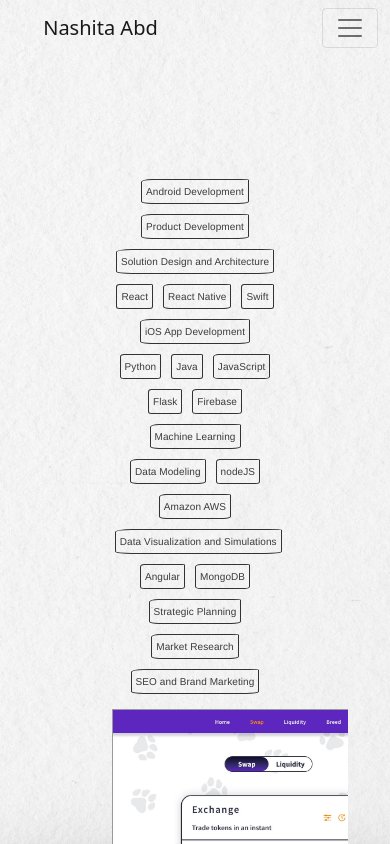
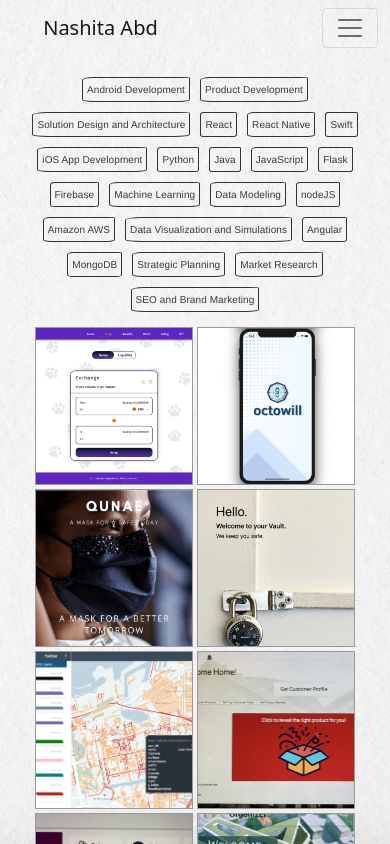
Before and after one commit to nashitag/portfolio, a React (Create React App) app: page /work in a window 390 px wide. Shown: the top 844 px of the page. Built offline with nearby package versions, Linux system fonts and the light colour scheme.

Commit message:
mobile format for work page

```diff
--- a/src/components/Work.css
+++ b/src/components/Work.css
@@ -190,9 +190,13 @@
         height: 100%;
         background-position: bottom;
         background-attachment: fixed;
+
     }
     .workContainer {
-        margin: 5vh;
+        /* margin: 3vh; */
+        padding: 1vh;
+        padding-bottom: 10vh;
+        overflow-y: scroll;
     }
     .backarrow{
         width:30px;
@@ -243,4 +247,25 @@
         font-size: 4vh;
         line-height: 4vh
     }
+    .projectContainer {
+        height:40vw;
+        width:40vw;
+    }
+    .projectImage{
+        height:40vw;
+        width:40vw;
+    }
+    .projectCaption-date {
+        margin-bottom: 2px;
+        margin-top: 1vh;
+        font-size: 3vw;
+    }
+    .projectCaption-title {
+        font-size: 4vw;
+    }
+    .projectCaption-tagline {
+        margin-bottom: 2px;
+        font-size: 3vw;
+
+    }
 }
```
